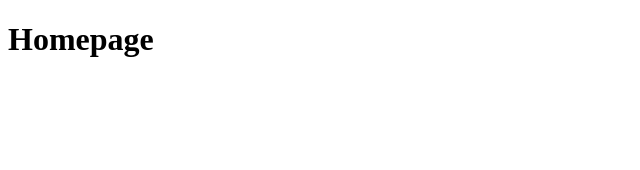
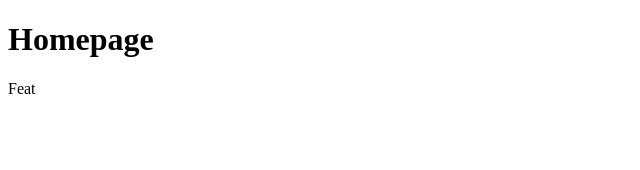
Before and after one commit to zephyrmathias/next-ebs, a Next.js app: page / in a window 1280 px wide. Shown: the top 170 px of the page, without its empty margins (0-640 px from the left). Built offline with nearby package versions, Linux system fonts and the light colour scheme.

Commit message:
feat: test

```diff
--- a/src/pages/index.js
+++ b/src/pages/index.js
@@ -4,13 +4,9 @@ function Index() {
   return (
     <div>
       <h1>Homepage</h1>
+      <div>Feat</div>
     </div>
   )
 }
 
 export default Index
-
-// feature A
-// feature B
-// feature C
-// feature D
```
